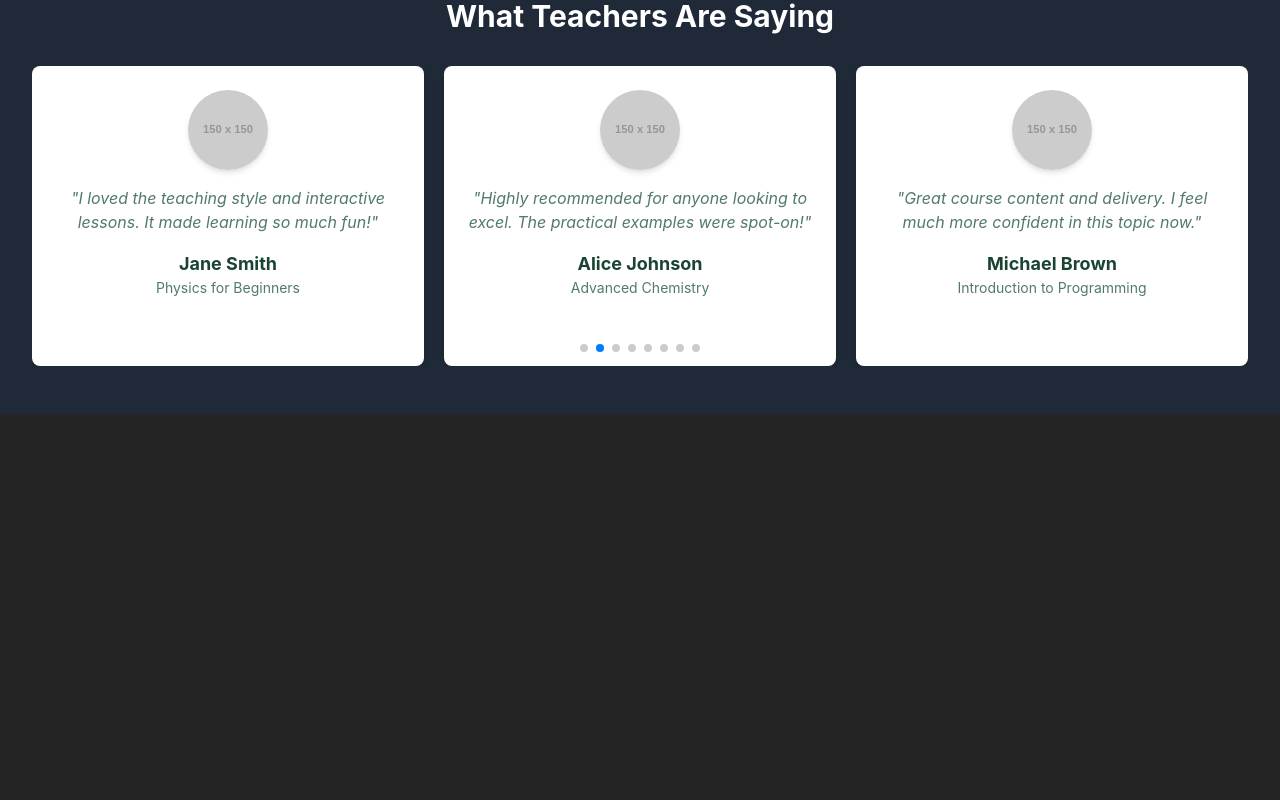
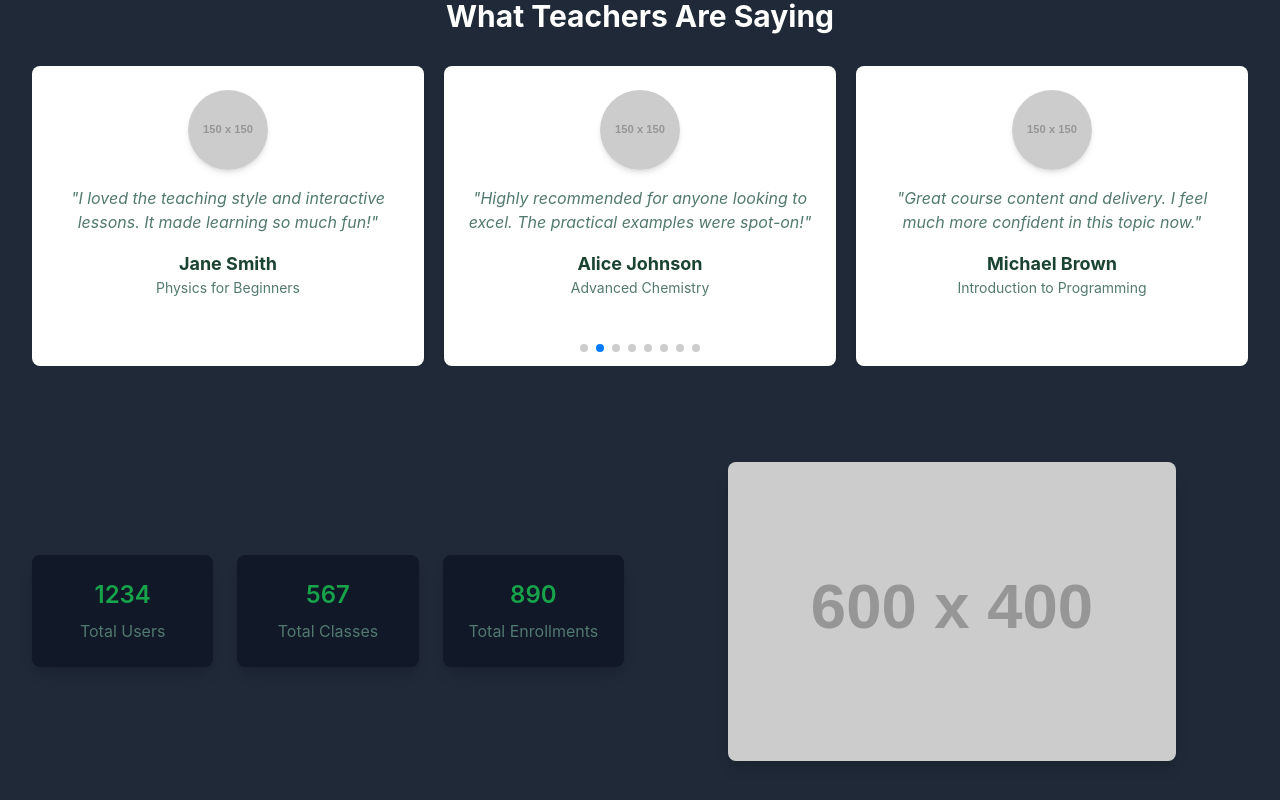
Before and after one commit to Fahim047/ph-a12-tutorlane-client, a React (Vite) app: page / in a window 1280 px wide. Shown: the part 1414-2214 px from the top of the page. Before the commit the page ends 1828 px from the top, so only its background shows below. Built offline with nearby package versions, Linux system fonts and the light colour scheme.

Commit message:
💄 Stat Section and proptypes added for all components

```diff
--- a/src/components/sections/FeedbackSection.jsx
+++ b/src/components/sections/FeedbackSection.jsx
@@ -1,10 +1,10 @@
+import PropTypes from 'prop-types';
 import 'swiper/css';
 import 'swiper/css/navigation';
 import 'swiper/css/pagination';
 import { A11y, Autoplay, Navigation, Pagination } from 'swiper/modules';
 import { Swiper, SwiperSlide } from 'swiper/react';
-import { feedbacks } from '../../data/data';
-const FeedbackSection = () => {
+const FeedbackSection = ({ feedbacks }) => {
 	return (
 		<section className="w-full bg-neutral dark:bg-gray-800 py-12">
 			<div className="max-w-7xl mx-auto px-4 sm:px-6 lg:px-8">
@@ -41,7 +41,7 @@ const FeedbackSection = () => {
 								{/* Feedback Content */}
 								<div className="text-center">
 									<p className="text-subtleText italic mb-4">
-										"{feedback.text}"
+										{`"${feedback.text}"`}
 									</p>
 									<h3 className="text-lg font-bold text-darkText">
 										{feedback.name}
@@ -56,5 +56,16 @@ const FeedbackSection = () => {
 		</section>
 	);
 };
+FeedbackSection.propTypes = {
+	feedbacks: PropTypes.arrayOf(
+		PropTypes.shape({
+			id: PropTypes.number.isRequired,
+			name: PropTypes.string.isRequired,
+			title: PropTypes.string.isRequired,
+			text: PropTypes.string.isRequired,
+			image: PropTypes.string.isRequired,
+		})
+	),
+}.isRequired;
 
 export default FeedbackSection;
--- a/src/components/sections/PopularClassesSection.jsx
+++ b/src/components/sections/PopularClassesSection.jsx
@@ -1,11 +1,11 @@
+import PropTypes from 'prop-types';
 import { Link } from 'react-router-dom';
 import 'swiper/css';
 import 'swiper/css/navigation';
 import 'swiper/css/pagination';
 import { A11y, Autoplay, Pagination } from 'swiper/modules';
 import { Swiper, SwiperSlide } from 'swiper/react';
-import { classes } from '../../data/data';
-const PopularClasses = () => {
+const PopularClasses = ({ classes }) => {
 	return (
 		<section className="w-full bg-neutral dark:bg-gray-800 py-12">
 			<div className="max-w-7xl mx-auto px-4 sm:px-6 lg:px-8">
@@ -65,5 +65,16 @@ const PopularClasses = () => {
 		</section>
 	);
 };
+PopularClasses.propTypes = {
+	classes: PropTypes.arrayOf(
+		PropTypes.shape({
+			id: PropTypes.number.isRequired,
+			title: PropTypes.string.isRequired,
+			description: PropTypes.string.isRequired,
+			image: PropTypes.string.isRequired,
+			enrollments: PropTypes.number.isRequired,
+		})
+	).isRequired,
+};
 
 export default PopularClasses;
--- /dev/null
+++ b/src/components/sections/StatsSection.jsx
@@ -0,0 +1,62 @@
+import PropTypes from 'prop-types';
+
+const StatsSection = ({ stats }) => {
+	const { totalUsers, totalClasses, totalEnrollments } = stats;
+
+	return (
+		<section className="w-full py-12 bg-neutral dark:bg-gray-800">
+			<div className="max-w-7xl mx-auto px-4 sm:px-6 lg:px-8 grid grid-cols-1 lg:grid-cols-2 gap-8 items-center">
+				{/* Left: Stats Cards */}
+				<div className="grid grid-cols-1 sm:grid-cols-3 gap-6">
+					{/* Total Users */}
+					<div className="bg-white dark:bg-gray-900 shadow-lg rounded-lg p-6 text-center">
+						<h3 className="text-2xl font-semibold text-primary dark:text-accent">
+							{totalUsers}
+						</h3>
+						<p className="text-darkText dark:text-subtleText mt-2">
+							Total Users
+						</p>
+					</div>
+
+					{/* Total Classes */}
+					<div className="bg-white dark:bg-gray-900 shadow-lg rounded-lg p-6 text-center">
+						<h3 className="text-2xl font-semibold text-primary dark:text-accent">
+							{totalClasses}
+						</h3>
+						<p className="text-darkText dark:text-subtleText mt-2">
+							Total Classes
+						</p>
+					</div>
+
+					{/* Total Enrollments */}
+					<div className="bg-white dark:bg-gray-900 shadow-lg rounded-lg p-6 text-center">
+						<h3 className="text-2xl font-semibold text-primary dark:text-accent">
+							{totalEnrollments}
+						</h3>
+						<p className="text-darkText dark:text-subtleText mt-2">
+							Total Enrollments
+						</p>
+					</div>
+				</div>
+
+				{/* Right: Image */}
+				<div className="flex justify-center">
+					<img
+						src="https://placehold.co/600x400?text=Learning+Illustration"
+						alt="Learning Illustration"
+						className="w-full max-w-md rounded-lg shadow-lg"
+					/>
+				</div>
+			</div>
+		</section>
+	);
+};
+StatsSection.propTypes = {
+	stats: PropTypes.shape({
+		totalUsers: PropTypes.number.isRequired,
+		totalClasses: PropTypes.number.isRequired,
+		totalEnrollments: PropTypes.number.isRequired,
+	}).isRequired,
+};
+
+export default StatsSection;
--- a/src/data/data.js
+++ b/src/data/data.js
@@ -100,3 +100,8 @@ export const feedbacks = [
 		title: 'Public Speaking Mastery',
 	},
 ];
+export const stats = {
+	totalUsers: 1234,
+	totalClasses: 567,
+	totalEnrollments: 890,
+};
--- a/src/pages/Homepage.jsx
+++ b/src/pages/Homepage.jsx
@@ -1,13 +1,15 @@
 import Banner from '../components/Banner/Banner';
 import FeedbackSection from '../components/sections/FeedbackSection';
 import PopularClasses from '../components/sections/PopularClassesSection';
-
+import StatsSection from '../components/sections/StatsSection';
+import { stats, feedbacks, classes } from '../data/data';
 const Homepage = () => {
 	return (
 		<div className="w-full">
 			<Banner />
-			<PopularClasses />
-			<FeedbackSection />
+			<PopularClasses classes={classes} />
+			<FeedbackSection feedbacks={feedbacks} />
+			<StatsSection stats={stats} />
 		</div>
 	);
 };
```
